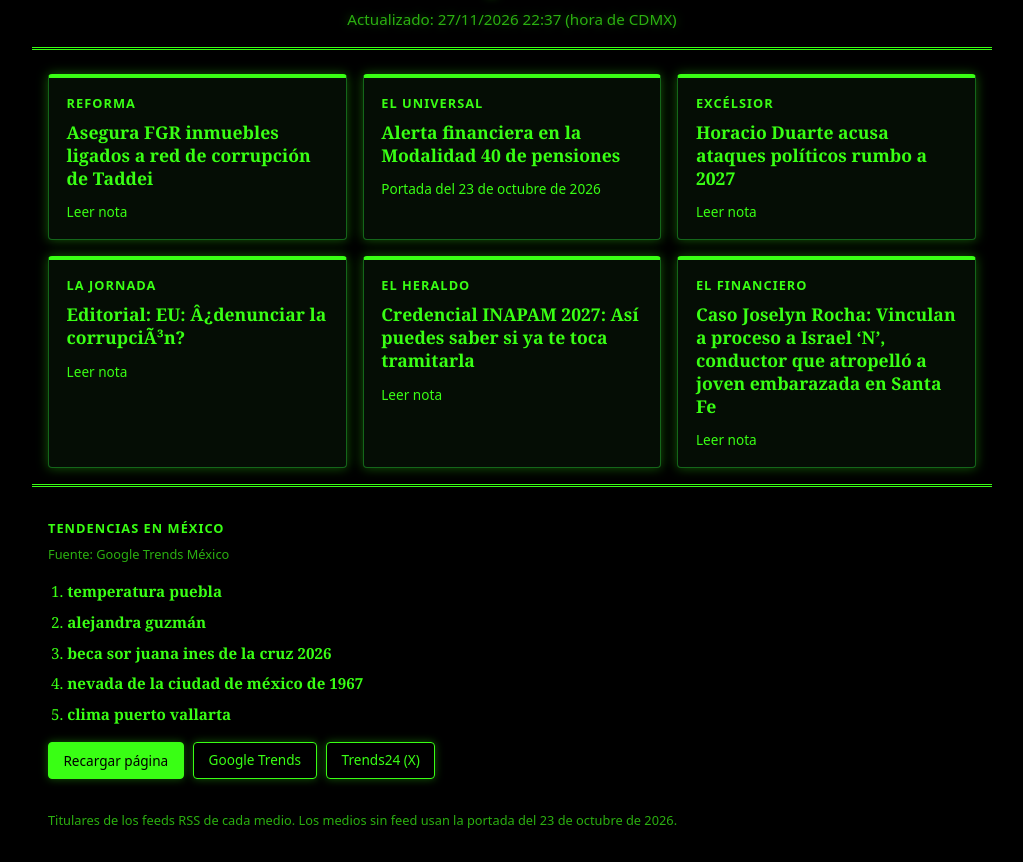
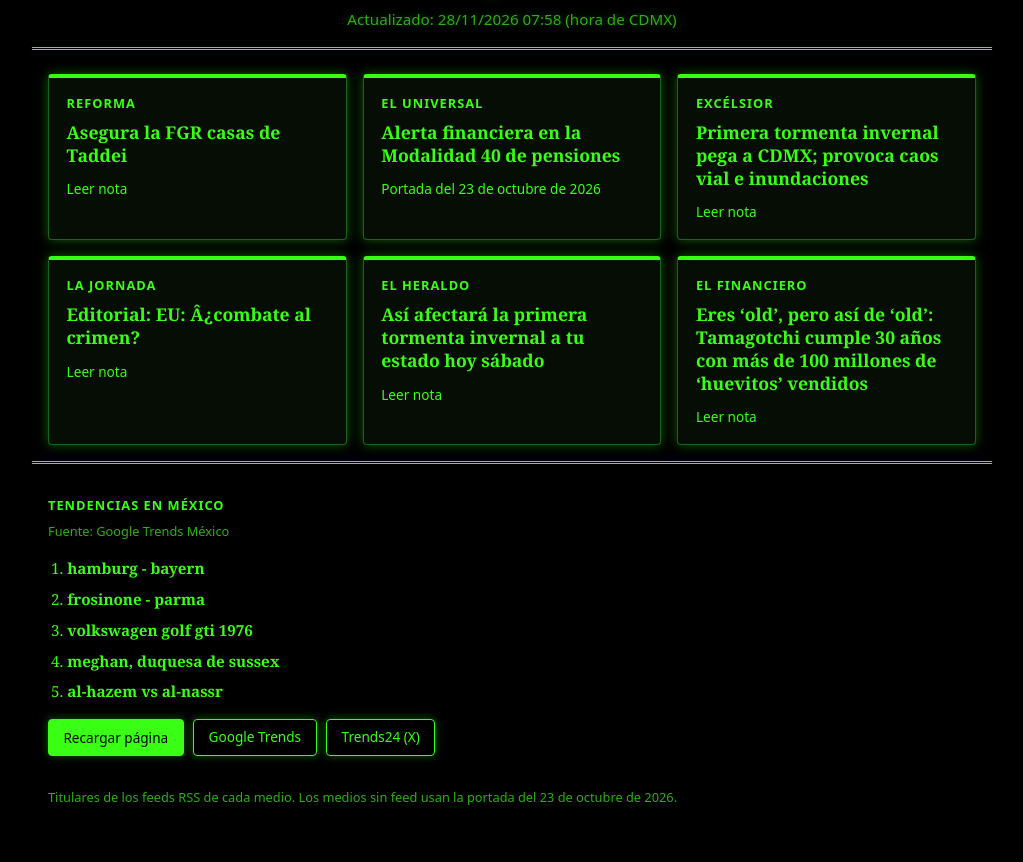
Before and after one commit to ToledoMarioA/cdmx-trending, a plain HTML site: page index.html in a window 1280 px wide. Shown: the part 88-950 px from the top of the page, without its empty margins (128-1151 px from the left). After the commit the page ends 927 px from the top, so only its background shows below. Drawn offline with Linux system fonts and the light colour scheme.

Commit message:
Actualizar tendencias

```diff
--- a/index.html
+++ b/index.html
@@ -35,14 +35,14 @@
 <body>
 <header>
   <h1>Encabezados de los periódicos de la CDMX</h1>
-  <p>Actualizado: 27/11/2026 22:37 (hora de CDMX)</p>
+  <p>Actualizado: 28/11/2026 07:58 (hora de CDMX)</p>
 </header>
 
 <main>
   <article>
     <h2>Reforma</h2>
-    <h3>Asegura FGR inmuebles ligados a red de corrupción de Taddei</h3>
-    <a href="https://www.reforma.com/asegura-fgr-inmuebles-ligados-a-red-de-corrupcion-de-taddei/ar3323267">Leer nota</a>
+    <h3>Asegura la FGR casas de Taddei</h3>
+    <a href="https://www.reforma.com/asegura-la-fgr-casas-de-taddei/ar3323267">Leer nota</a>
   </article>
   <article>
     <h2>El Universal</h2>
@@ -51,23 +51,23 @@
   </article>
   <article>
     <h2>Excélsior</h2>
-    <h3>Horacio Duarte acusa ataques políticos rumbo a 2027</h3>
-    <a href="https://www.excelsior.com.mx/politica/horacio-duarte-acusa-ataques-politicos-rumbo-2027">Leer nota</a>
+    <h3>Primera tormenta invernal pega a CDMX; provoca caos vial e inundaciones</h3>
+    <a href="https://www.excelsior.com.mx/ciudad-de-mexico/1-tormenta-invernal-pega-cdmx-provoca-caos-vial-inundaciones">Leer nota</a>
   </article>
   <article>
     <h2>La Jornada</h2>
-    <h3>Editorial: EU: Â¿denunciar la corrupciÃ³n?</h3>
-    <a href="https://www.jornada.com.mx/2026/11/27/opinion/002a1edi?partner=rss">Leer nota</a>
+    <h3>Editorial: EU: Â¿combate al crimen?</h3>
+    <a href="https://www.jornada.com.mx/2026/11/28/opinion/002a1edi?partner=rss">Leer nota</a>
   </article>
   <article>
     <h2>El Heraldo</h2>
-    <h3>Credencial INAPAM 2027: Así puedes saber si ya te toca tramitarla</h3>
-    <a href="https://www.informador.mx/mexico/credencial-inapam-2027-asi-puedes-saber-si-ya-te-toca-tramitarla-20261127-0176.html">Leer nota</a>
+    <h3>Así afectará la primera tormenta invernal a tu estado hoy sábado</h3>
+    <a href="https://www.informador.mx/mexico/nieve-frio-extremo-y-lluvias-asi-afectara-la-primera-tormenta-invernal-a-tu-estado-este-28-de-noviembre-20261128-0028.html">Leer nota</a>
   </article>
   <article>
     <h2>El Financiero</h2>
-    <h3>Caso Joselyn Rocha: Vinculan a proceso a Israel ‘N’, conductor que atropelló a joven embarazada en Santa Fe</h3>
-    <a href="https://www.elfinanciero.com.mx/cdmx/2026/11/27/caso-joselyn-rocha-vinculan-a-proceso-a-israel-n-conductor-que-atropello-a-joven-embarazada-en-santa-fe/">Leer nota</a>
+    <h3>Eres ‘old’, pero así de ‘old’: Tamagotchi cumple 30 años con más de 100 millones de ‘huevitos’ vendidos</h3>
+    <a href="https://www.elfinanciero.com.mx/tech/2026/11/28/eres-old-pero-asi-de-old-tamagotchi-cumple-30-anos-con-mas-de-100-millones-de-huevitos-vendidos/">Leer nota</a>
   </article>
 </main>
 
@@ -75,11 +75,11 @@
   <h2>Tendencias en México</h2>
   <p class="note">Fuente: Google Trends México</p>
   <ol>
-    <li><strong>temperatura puebla</strong></li>
-    <li><strong>alejandra guzmán</strong></li>
-    <li><strong>beca sor juana ines de la cruz 2026</strong></li>
-    <li><strong>nevada de la ciudad de méxico de 1967</strong></li>
-    <li><strong>clima puerto vallarta</strong></li>
+    <li><strong>hamburg - bayern</strong></li>
+    <li><strong>frosinone - parma</strong></li>
+    <li><strong>volkswagen golf gti 1976</strong></li>
+    <li><strong>meghan, duquesa de sussex</strong></li>
+    <li><strong>al-hazem vs al-nassr</strong></li>
   </ol>
   <div class="actions">
     <button type="button" onclick="location.reload()">Recargar página</button>
```
